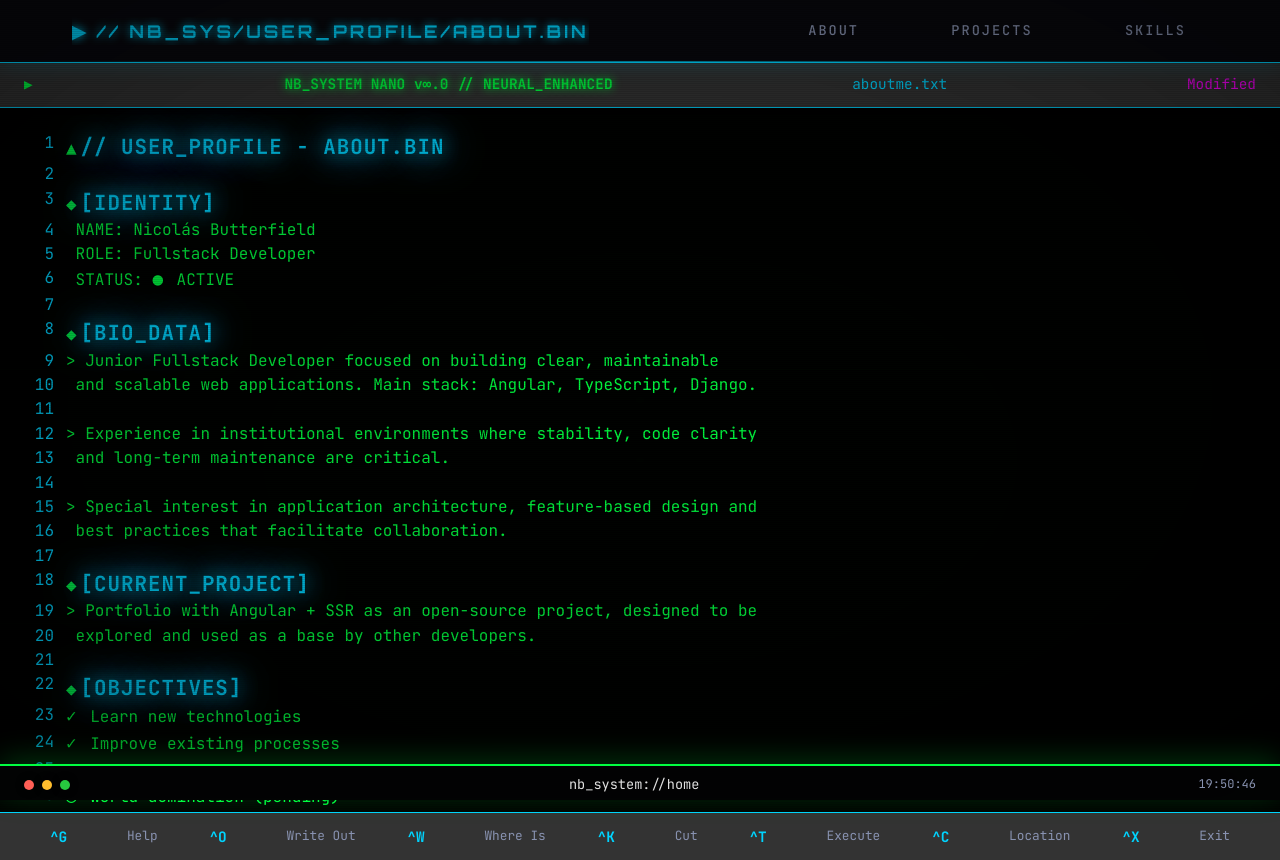
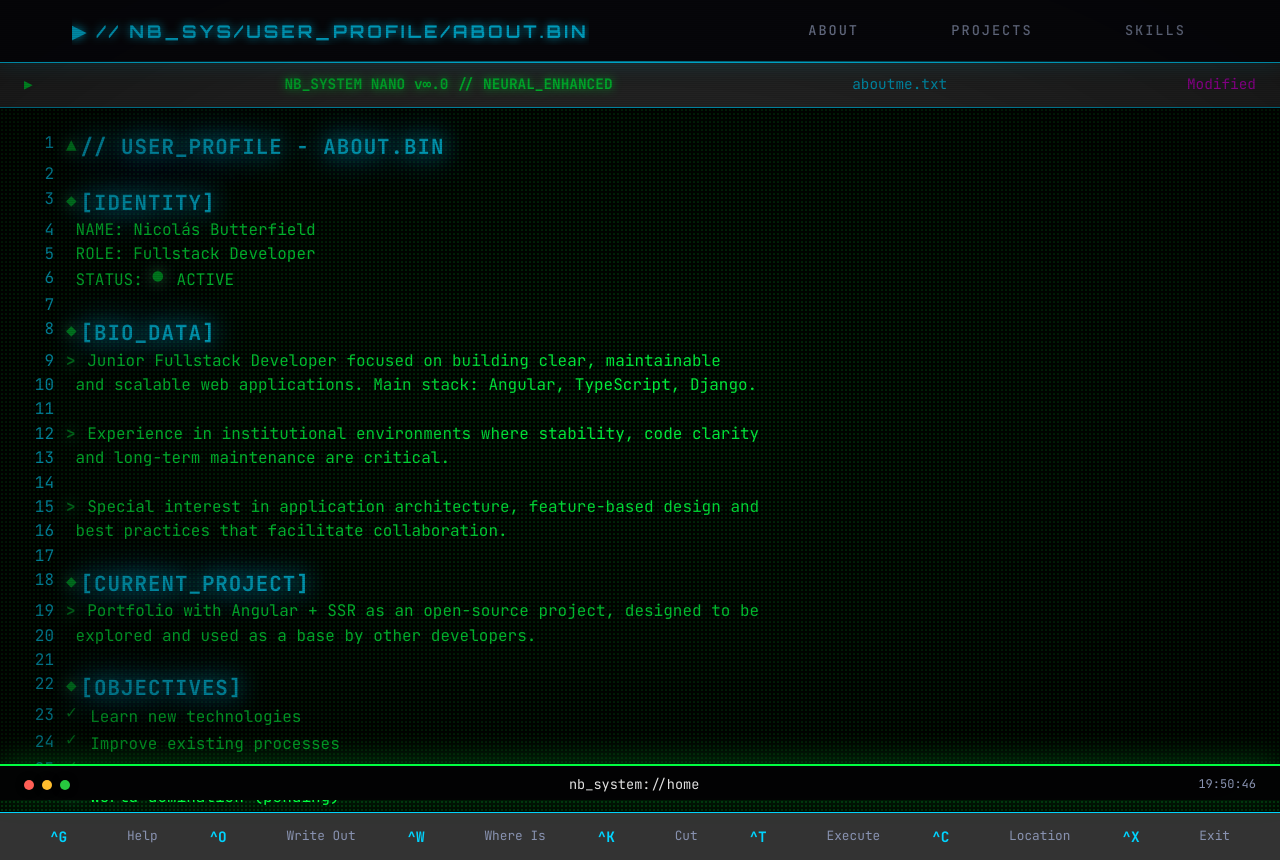
Before and after one commit to NicoButter/portfolio_2026, an Angular app: page /about in a window 1280 px wide. Built offline with nearby package versions, Linux system fonts and the light colour scheme.

Commit message:
feat: enhance nano editor styling with CRT effects and improved background animations

```diff
--- a/src/app/features/about/about.html
+++ b/src/app/features/about/about.html
@@ -20,17 +20,17 @@
         <div class="line"><span class="line-number">  6</span><span class="line-content">  STATUS: <span class="pixel-icon">●</span> ACTIVE</span></div>
         <div class="line"><span class="line-number">  7</span><span class="line-content"></span></div>
         <div class="line"><span class="line-number">  8</span><span class="line-content"><span class="pixel-icon">◆</span> <span class="section-title">[BIO_DATA]</span></span></div>
-        <div class="line"><span class="line-number">  9</span><span class="line-content">> Junior Fullstack Developer focused on building clear, maintainable</span></div>
+        <div class="line"><span class="line-number">  9</span><span class="line-content"><span class="arrow-animate">></span> Junior Fullstack Developer focused on building clear, maintainable</span></div>
         <div class="line"><span class="line-number"> 10</span><span class="line-content">  and scalable web applications. Main stack: Angular, TypeScript, Django.</span></div>
         <div class="line"><span class="line-number"> 11</span><span class="line-content"></span></div>
-        <div class="line"><span class="line-number"> 12</span><span class="line-content">> Experience in institutional environments where stability, code clarity</span></div>
+        <div class="line"><span class="line-number"> 12</span><span class="line-content"><span class="arrow-animate">></span> Experience in institutional environments where stability, code clarity</span></div>
         <div class="line"><span class="line-number"> 13</span><span class="line-content">  and long-term maintenance are critical.</span></div>
         <div class="line"><span class="line-number"> 14</span><span class="line-content"></span></div>
-        <div class="line"><span class="line-number"> 15</span><span class="line-content">> Special interest in application architecture, feature-based design and</span></div>
+        <div class="line"><span class="line-number"> 15</span><span class="line-content"><span class="arrow-animate">></span> Special interest in application architecture, feature-based design and</span></div>
         <div class="line"><span class="line-number"> 16</span><span class="line-content">  best practices that facilitate collaboration.</span></div>
         <div class="line"><span class="line-number"> 17</span><span class="line-content"></span></div>
         <div class="line"><span class="line-number"> 18</span><span class="line-content"><span class="pixel-icon">◆</span> <span class="section-title">[CURRENT_PROJECT]</span></span></div>
-        <div class="line"><span class="line-number"> 19</span><span class="line-content">> Portfolio with Angular + SSR as an open-source project, designed to be</span></div>
+        <div class="line"><span class="line-number"> 19</span><span class="line-content"><span class="arrow-animate">></span> Portfolio with Angular + SSR as an open-source project, designed to be</span></div>
         <div class="line"><span class="line-number"> 20</span><span class="line-content">  explored and used as a base by other developers.</span></div>
         <div class="line"><span class="line-number"> 21</span><span class="line-content"></span></div>
         <div class="line"><span class="line-number"> 22</span><span class="line-content"><span class="pixel-icon">◆</span> <span class="section-title">[OBJECTIVES]</span></span></div>
--- a/src/app/features/about/about.scss
+++ b/src/app/features/about/about.scss
@@ -18,6 +18,20 @@
   flex-direction: column;
   font-family: var(--font-mono);
   overflow: hidden;
+  position: relative;
+}
+
+/* CRT Vignette on entire editor */
+.nano-editor::after {
+  content: '';
+  position: fixed;
+  top: 0;
+  left: 0;
+  right: 0;
+  bottom: 0;
+  background: radial-gradient(ellipse at center, transparent 0%, rgba(0, 0, 0, 0.25) 100%);
+  pointer-events: none;
+  z-index: 10;
 }
 
 .nano-header {
@@ -59,7 +73,7 @@
   position: relative;
 }
 
-/* CRT Scanline Effect */
+/* CRT Pixel Grid Effect */
 .nano-content::before {
   content: '';
   position: absolute;
@@ -67,28 +81,15 @@
   left: 0;
   right: 0;
   bottom: 0;
-  background: repeating-linear-gradient(
-    0deg,
-    rgba(0, 255, 65, 0.03),
-    rgba(0, 255, 65, 0.03) 1px,
-    transparent 1px,
-    transparent 2px
-  );
+  background-image:
+    radial-gradient(circle, rgba(0, 255, 65, 0.15) 1px, transparent 1px);
+  background-size: 4px 4px;
+  background-position: 0 0;
   pointer-events: none;
   z-index: 1;
-  animation: scanlines 8s linear infinite;
 }
 
-@keyframes scanlines {
-  0% {
-    transform: translateY(0);
-  }
-  100% {
-    transform: translateY(10px);
-  }
-}
-
-/* CRT Vignette Effect */
+/* CRT Scanline Sweep Effect */
 .nano-content::after {
   content: '';
   position: absolute;
@@ -96,9 +97,26 @@
   left: 0;
   right: 0;
   bottom: 0;
-  background: radial-gradient(ellipse at center, transparent 0%, rgba(0, 0, 0, 0.4) 100%);
+  background: linear-gradient(
+    0deg,
+    transparent 0%,
+    rgba(0, 255, 65, 0.05) 1px,
+    transparent 2px
+  );
+  background-size: 100% 2px;
+  background-repeat: repeat-y;
   pointer-events: none;
-  z-index: 1;
+  z-index: 2;
+  animation: crt-sweep 3s linear infinite;
+}
+
+@keyframes crt-sweep {
+  0% {
+    background-position: 0 0;
+  }
+  100% {
+    background-position: 0 -20px;
+  }
 }
 
 .nano-text {
@@ -153,6 +171,58 @@
   font-weight: bold;
   margin-right: 4px;
   font-size: 1.1em;
+  display: inline-block;
+  animation: float-icon 2s ease-in-out infinite, pulse-icon 1.5s ease-in-out infinite;
+  text-shadow: 0 0 8px var(--neon-green);
+}
+
+@keyframes float-icon {
+  0%, 100% {
+    transform: translateY(0px);
+  }
+  50% {
+    transform: translateY(-4px);
+  }
+}
+
+@keyframes pulse-icon {
+  0%, 100% {
+    opacity: 1;
+    text-shadow: 0 0 8px var(--neon-green);
+  }
+  50% {
+    opacity: 0.6;
+    text-shadow: 0 0 15px var(--neon-green), 0 0 25px var(--neon-magenta);
+  }
+}
+
+.arrow-animate {
+  color: var(--neon-green);
+  font-weight: bold;
+  display: inline-block;
+  animation: float-arrow 2.5s ease-in-out infinite, pulse-arrow 1.5s ease-in-out infinite;
+  text-shadow: 0 0 8px var(--neon-green);
+  margin-right: 2px;
+}
+
+@keyframes float-arrow {
+  0%, 100% {
+    transform: translateX(0px);
+  }
+  50% {
+    transform: translateX(4px);
+  }
+}
+
+@keyframes pulse-arrow {
+  0%, 100% {
+    opacity: 1;
+    text-shadow: 0 0 8px var(--neon-green);
+  }
+  50% {
+    opacity: 0.5;
+    text-shadow: 0 0 15px var(--neon-green), 0 0 25px var(--neon-cyan);
+  }
 }
 
 .section-title {
```
